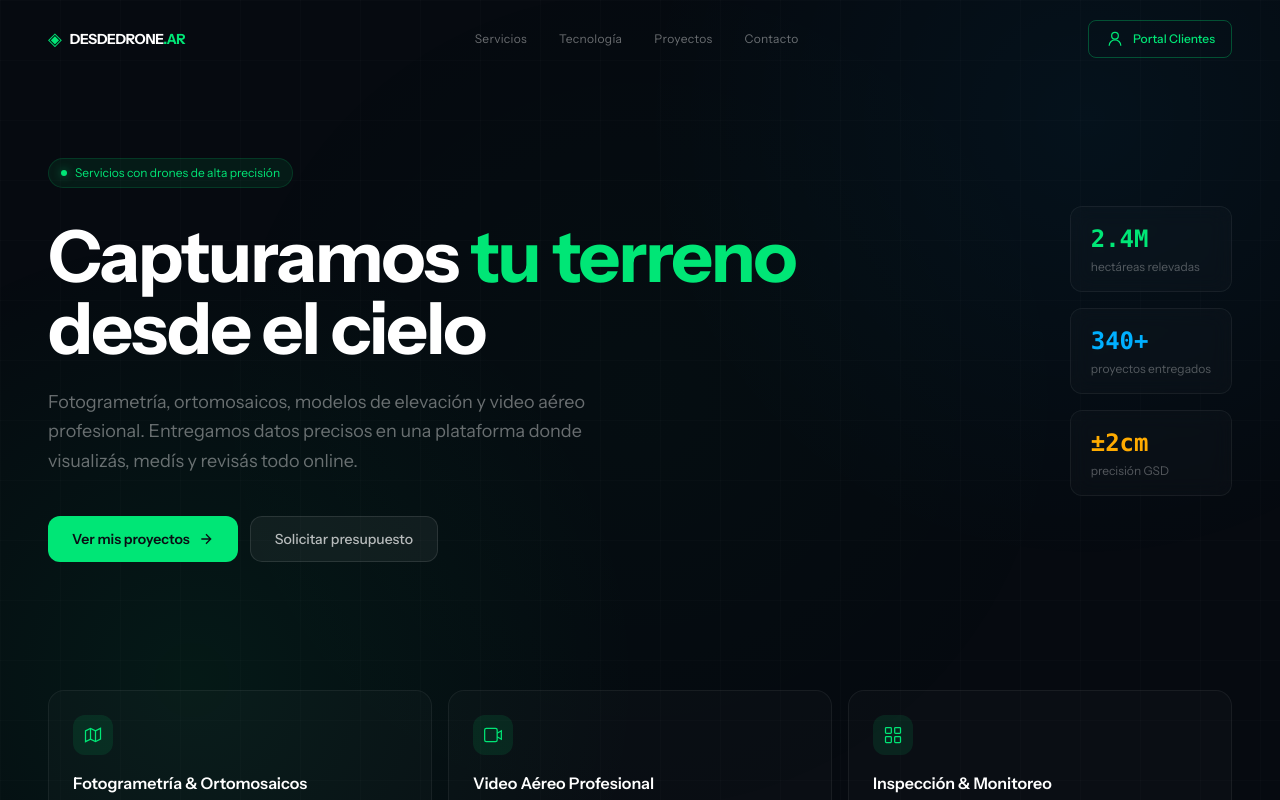
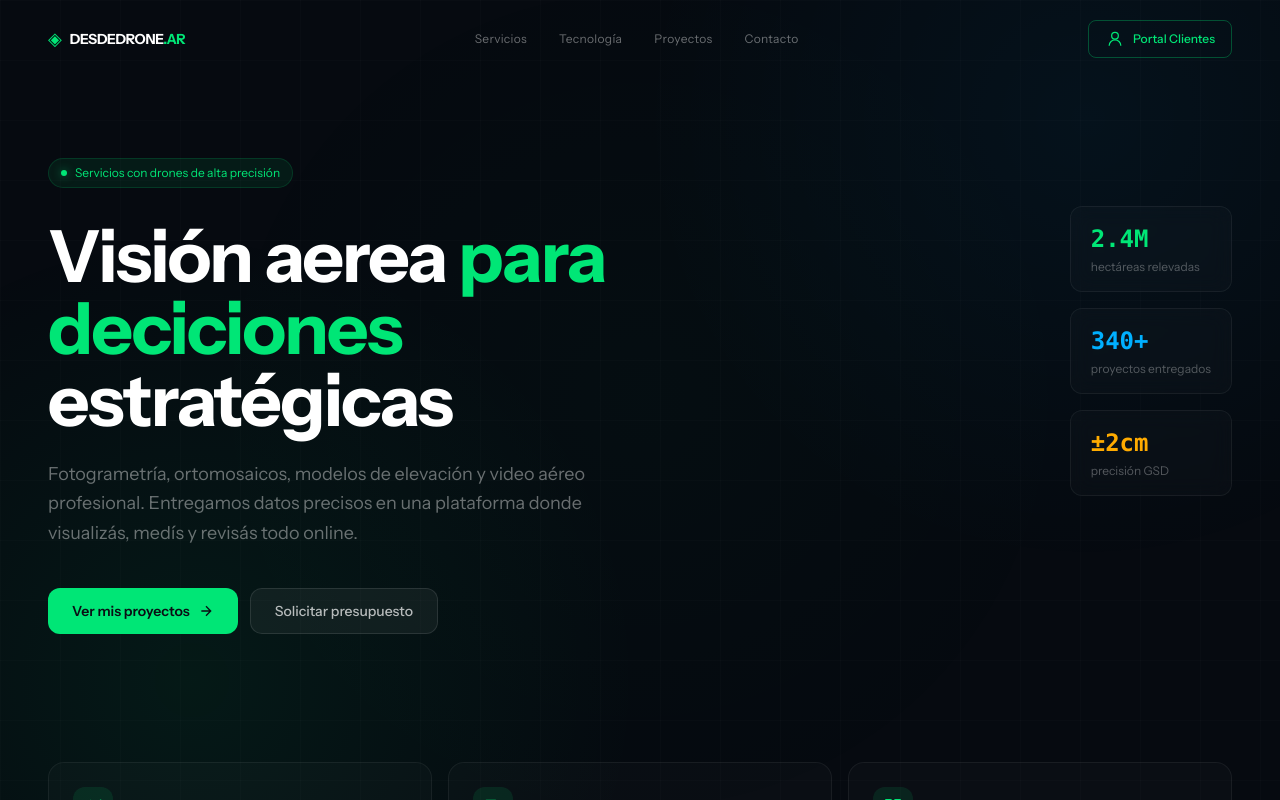
Before and after one commit to desdedrone-ar/desdedrone, a React (Vite) app: page / in a window 1280 px wide. Shown: the top 800 px of the page. Built offline with nearby package versions, Linux system fonts and the light colour scheme.

Commit message:
Nueva landing futurista

```diff
--- a/src/App.jsx
+++ b/src/App.jsx
@@ -527,10 +527,10 @@ export default function DesdeDroneApp() {
             </div>
 
             <h1 className="text-4xl lg:text-7xl font-bold leading-none tracking-tight mb-6" style={{ color: "white" }}>
-              Capturamos{" "}
-              <span style={{ color: "#00e676" }}>tu terreno</span>
+              Visión aerea{" "}
+              <span style={{ color: "#00e676" }}>para deciciones</span>
               <br />
-              desde el cielo
+              estratégicas
             </h1>
 
             <p className="text-base lg:text-lg max-w-xl mb-10 leading-relaxed" style={{ color: "rgba(255,255,255,0.4)" }}>
```
